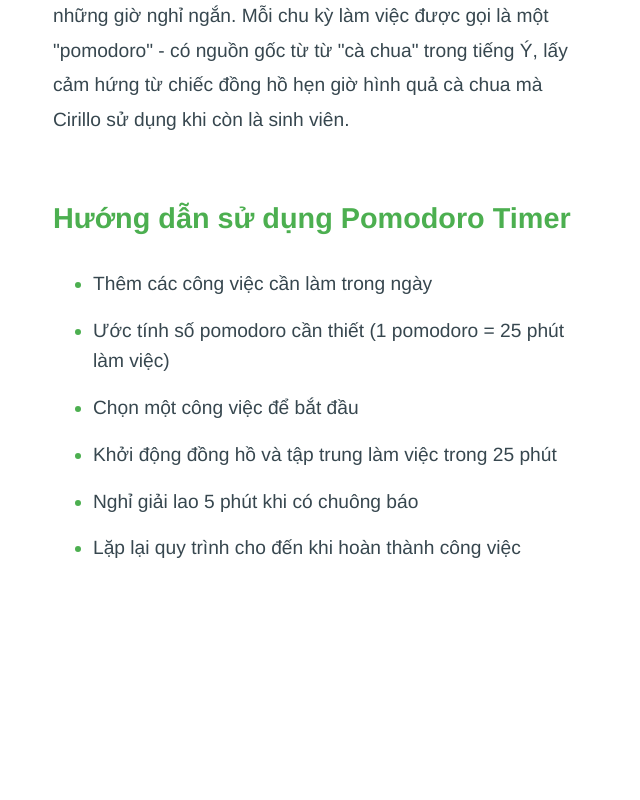
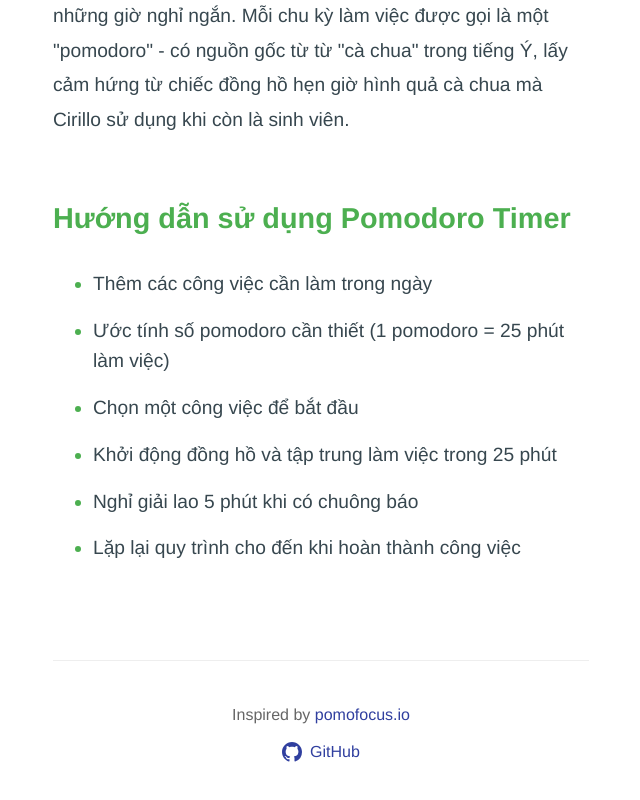
Before and after one commit to MegumiKatou02/PomoFocus, a Vue app: page / in a window 1280 px wide. Shown: the part 1319-2119 px from the top of the page, without its empty margins (319-959 px from the left). Before the commit the page ends 2003 px from the top, so only its background shows below. Built offline with nearby package versions, Linux system fonts and the light colour scheme.

Commit message:
add link

```diff
--- a/src/App.vue
+++ b/src/App.vue
@@ -46,6 +46,20 @@
           <li>Lặp lại quy trình cho đến khi hoàn thành công việc</li>
         </ul>
       </section>
+
+      <footer class="footer">
+        <p class="credits">
+          Inspired by <a href="https://pomofocus.io/" target="_blank" rel="noopener">pomofocus.io</a>
+        </p>
+        <p class="github-link">
+          <a href="https://github.com/MegumiKatou02/PomoFocus.git" target="_blank" rel="noopener">
+            <svg height="20" width="20" viewBox="0 0 16 16" class="github-icon">
+              <path fill="currentColor" d="M8 0C3.58 0 0 3.58 0 8c0 3.54 2.29 6.53 5.47 7.59.4.07.55-.17.55-.38 0-.19-.01-.82-.01-1.49-2.01.37-2.53-.49-2.69-.94-.09-.23-.48-.94-.82-1.13-.28-.15-.68-.52-.01-.53.63-.01 1.08.58 1.23.82.72 1.21 1.87.87 2.33.66.07-.52.28-.87.51-1.07-1.78-.2-3.64-.89-3.64-3.95 0-.87.31-1.59.82-2.15-.08-.2-.36-1.02.08-2.12 0 0 .67-.21 2.2.82.64-.18 1.32-.27 2-.27.68 0 1.36.09 2 .27 1.53-1.04 2.2-.82 2.2-.82.44 1.1.16 1.92.08 2.12.51.56.82 1.27.82 2.15 0 3.07-1.87 3.75-3.65 3.95.29.25.54.73.54 1.48 0 1.07-.01 1.93-.01 2.2 0 .21.15.46.55.38A8.013 8.013 0 0016 8c0-4.42-3.58-8-8-8z"></path>
+            </svg>
+            GitHub
+          </a>
+        </p>
+      </footer>
     </div>
   </div>
 </template>
@@ -151,4 +165,48 @@
 li::marker {
   color: #4CAF50;
 }
+
+.footer {
+  margin-top: 6rem;
+  padding: 2rem 0;
+  text-align: center;
+  border-top: 1px solid #eee;
+}
+
+.footer p {
+  font-size: 1rem;
+  color: #666;
+  margin: 0.5rem 0;
+}
+
+.footer a {
+  color: #303f9f;
+  text-decoration: none;
+  transition: color 0.3s ease;
+}
+
+.footer a:hover {
+  color: #1a237e;
+}
+
+.github-link {
+  margin-top: 1rem;
+}
+
+.github-icon {
+  margin-right: 0.5rem;
+  vertical-align: middle;
+}
+
+.github-link a {
+  display: inline-flex;
+  align-items: center;
+  color: #303f9f;
+  text-decoration: none;
+  transition: color 0.3s ease;
+}
+
+.github-link a:hover {
+  color: #1a237e;
+}
 </style>
```
